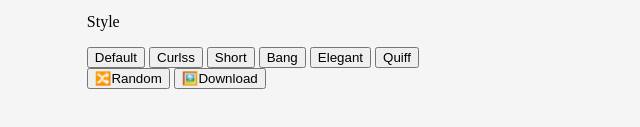
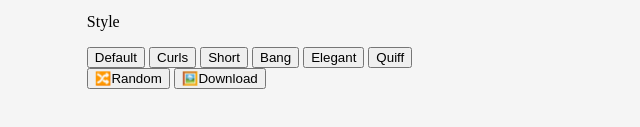
Before and after one commit to CrisBusuioc/alpaca-generator, a website: page client/index.html in a window 1280 px wide. Shown: the part 455-582 px from the top of the page, 174-814 px from the left. Drawn offline with Linux system fonts and the light colour scheme; no server answers.

```diff
--- a/client/index.html
+++ b/client/index.html
@@ -31,7 +31,7 @@
                 <div id="hair-div">
                     <p class="description">Style</p>
                     <button class="button-changer">Default</button>
-                    <button class="button-changer">Curlss</button>
+                    <button class="button-changer">Curls</button>
                     <button class="button-changer">Short</button>
                     <button class="button-changer">Bang</button>
                     <button class="button-changer">Elegant</button>
--- a/client/script.js
+++ b/client/script.js
@@ -1,5 +1,5 @@
 
-// Script function
+
 function randomBackground() {
   // Client-side code
 fetch('/get-images')
--- a/server/server.js
+++ b/server/server.js
@@ -1,4 +1,3 @@
-// Imports
 const express = require('express');
 const fs = require('fs');
 const path = require('path');
```
